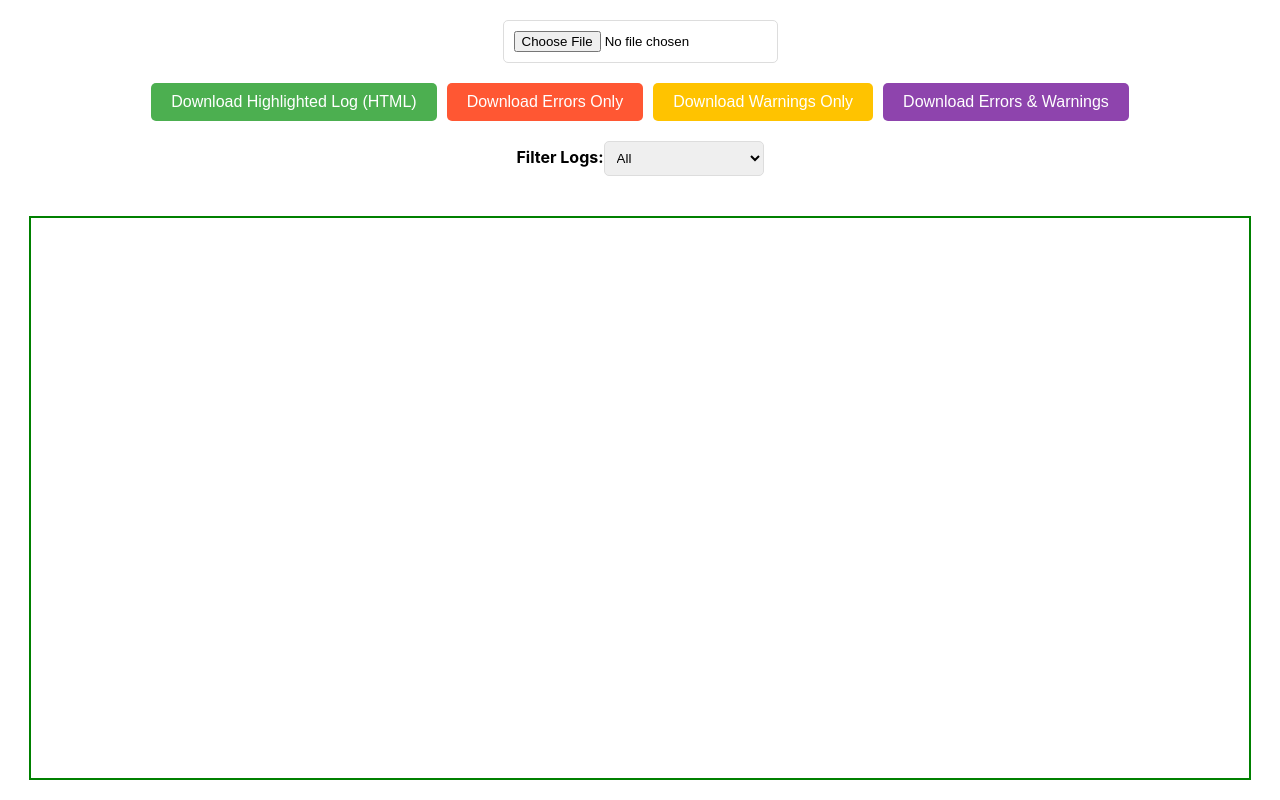
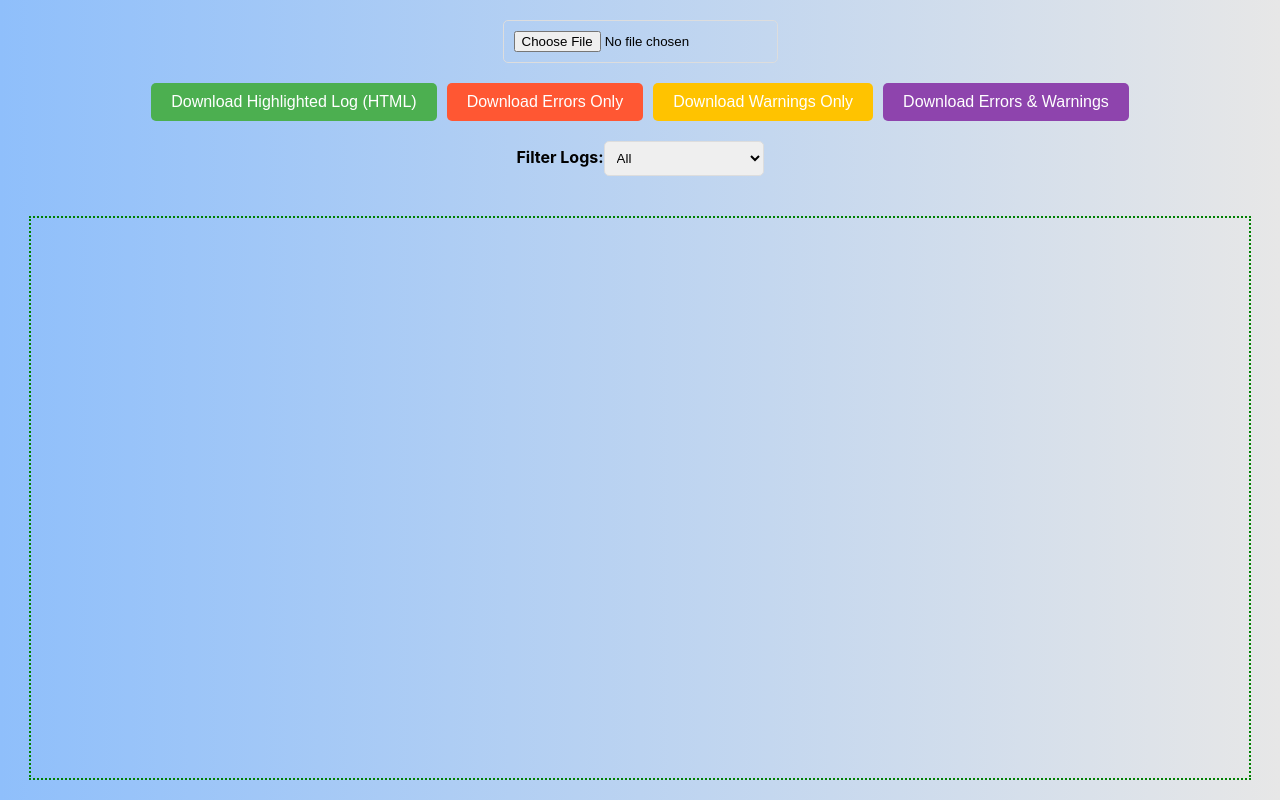
Before and after one commit to MohanVarma1965/logErrorHighligher, a React (Create React App) app: page / in a window 1280 px wide. Built offline with nearby package versions, Linux system fonts and the light colour scheme.

Commit message:
adding css changes

```diff
--- a/src/LogErrorHighlighter.js
+++ b/src/LogErrorHighlighter.js
@@ -157,6 +157,7 @@ function LogErrorHighlighter() {
 
 const styles = {
   container: {
+    background: "linear-gradient(to left, rgb(231 231 231), rgb(143 191 251))",
     textAlign: "center",
     padding: "20px",
     minHeight: "95vh", // Full viewport height
@@ -219,7 +220,7 @@ const styles = {
     flexGrow: 1,
     width: "95%",
     padding: "20px",
-    border: "2px solid green",
+    border: "2px dotted green",
   },
 };
 
```
